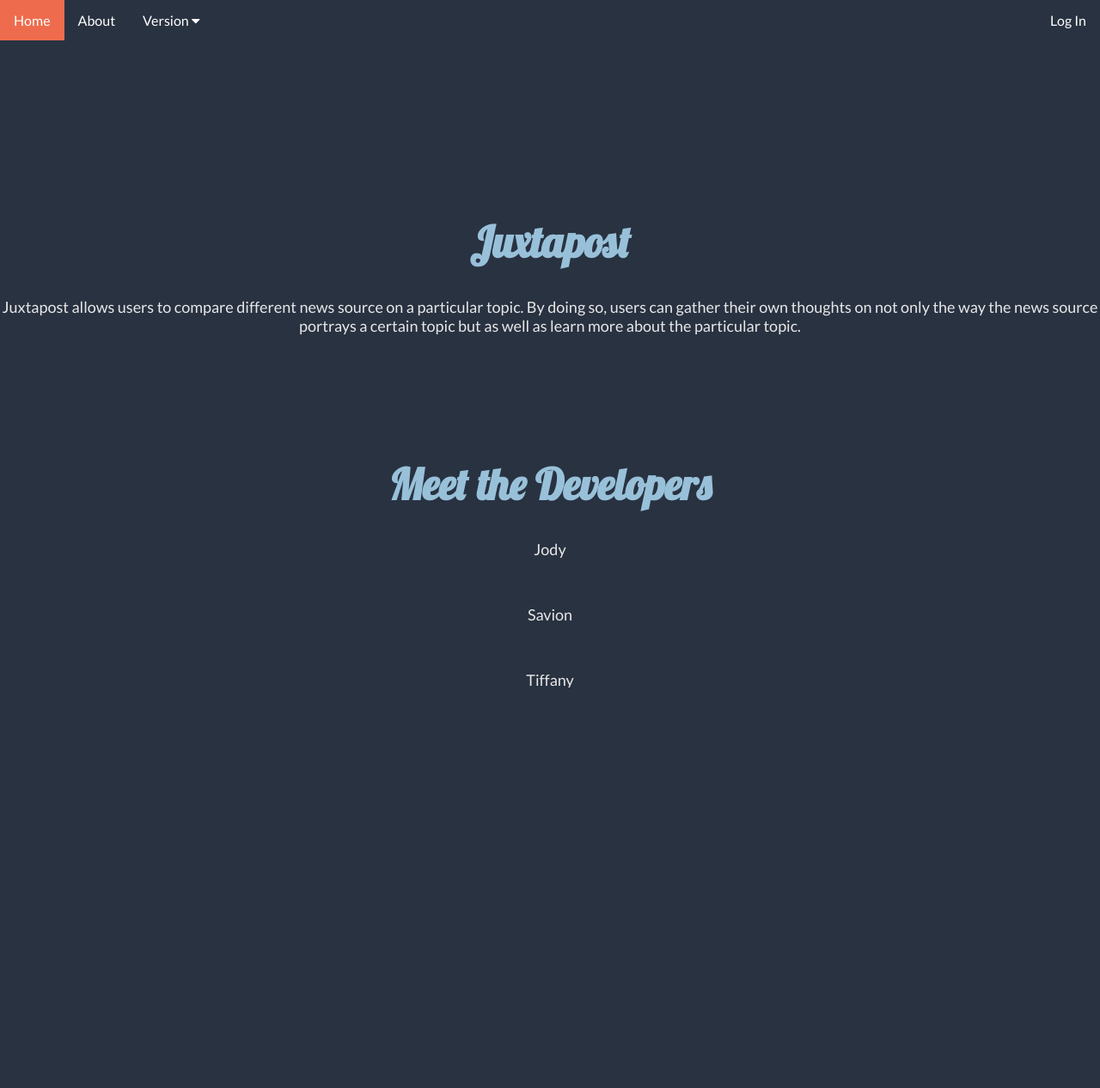
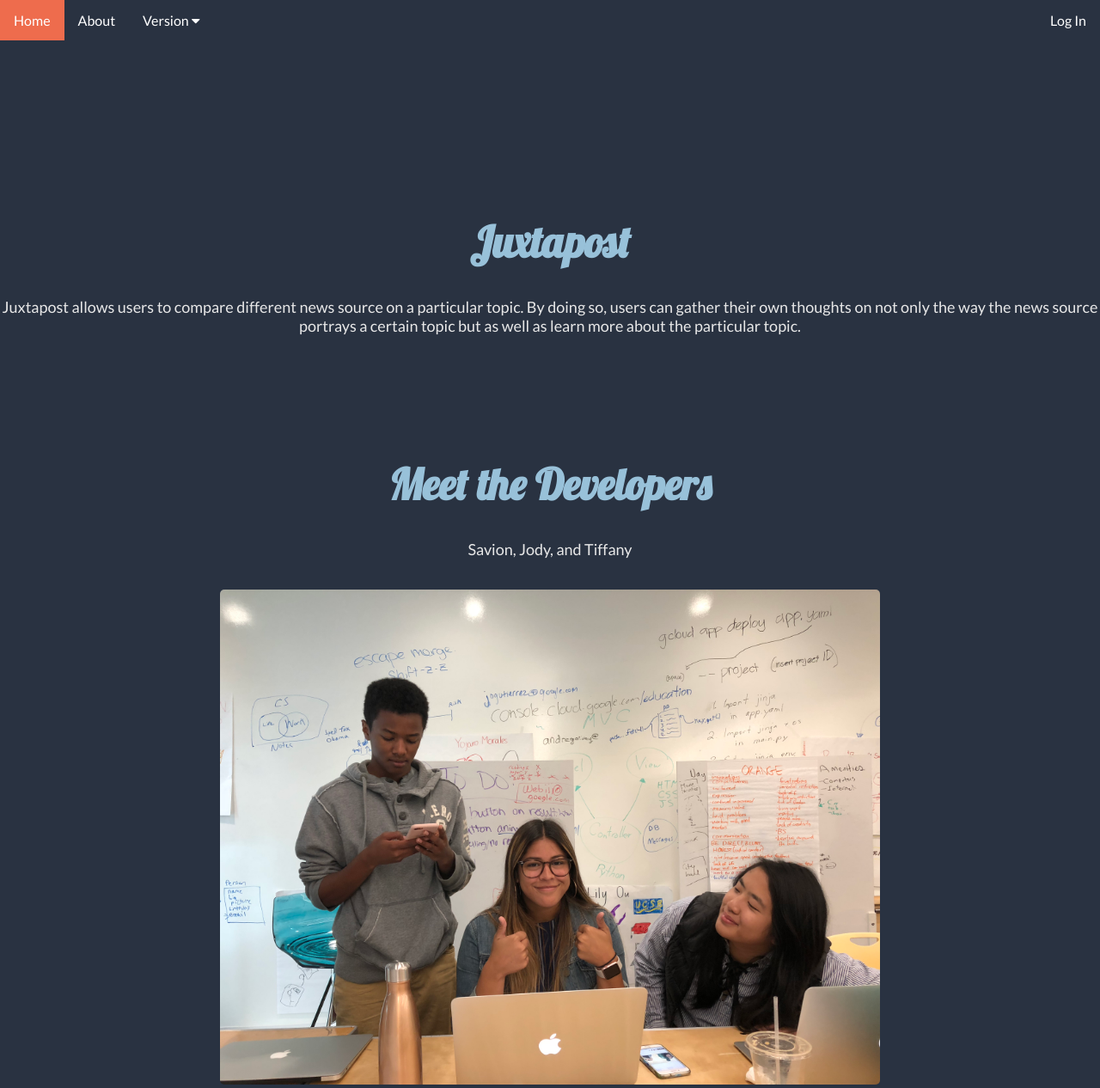
Before and after one commit to savionsample/CSSIFinalProject, a Python web app: template templates/about.html in a window 1280 px wide. Shown: the whole page at 86% size. Before the commit the page ends 800 px from the top, so only its background shows below. Run offline with Jinja, Linux system fonts and the light colour scheme; the template is opened without the code that fills it, so the values that code supplies are empty; some libraries are stand-ins or nearby versions.

Commit message:
about page

```diff
--- a/CSS/about.css
+++ b/CSS/about.css
@@ -3,7 +3,6 @@ body, html {
   padding: 0;
   height: 100%;
   width: 100%;
-  overflow: hidden;
 }
 
 body {
@@ -15,6 +14,11 @@ h1 {
   font-size: 50px;
   padding-bottom: 0px;
   color: #98C1D9;
+}
+
+img {
+  width: 60%;
+  border-radius: 5px;
 }
 
 select {
--- a/app.yaml
+++ b/app.yaml
@@ -7,6 +7,8 @@ handlers:
   static_dir: CSS
 - url: /Javascript
   static_dir: Javascript
+- url: /images
+  static_dir: images
 - url: /.*
   script: main.app
 
--- a/templates/about.html
+++ b/templates/about.html
@@ -40,10 +40,12 @@
 
     <br><br><br><br><br>
     <h1 class="icon"> Meet the Developers</h1>
-    <p> Jody </p> <br>
-    <p> Savion </p><br>
-    <p> Tiffany </p><br>
+  <p>Savion, Jody, and Tiffany</p>
+
+    <br>
+    <img src="/images/group.jpg" alt="group">
     <center>
+
 {% else %}
 
 <div class="navbar">
@@ -73,9 +75,9 @@
 
   <br><br><br><br><br>
   <h1 class="icon"> Meet the Developers</h1>
-  <p> Jody </p> <br>
-  <p> Savion </p><br>
-  <p> Tiffany </p><br>
+  <p> Savion, Jody, and Tiffany</p> <br>
+  <img src="/images/group.jpg" alt="group">
   <center>
 
+
 {% endif %}
```
Also changed, not shown: images/group.jpg (added).
